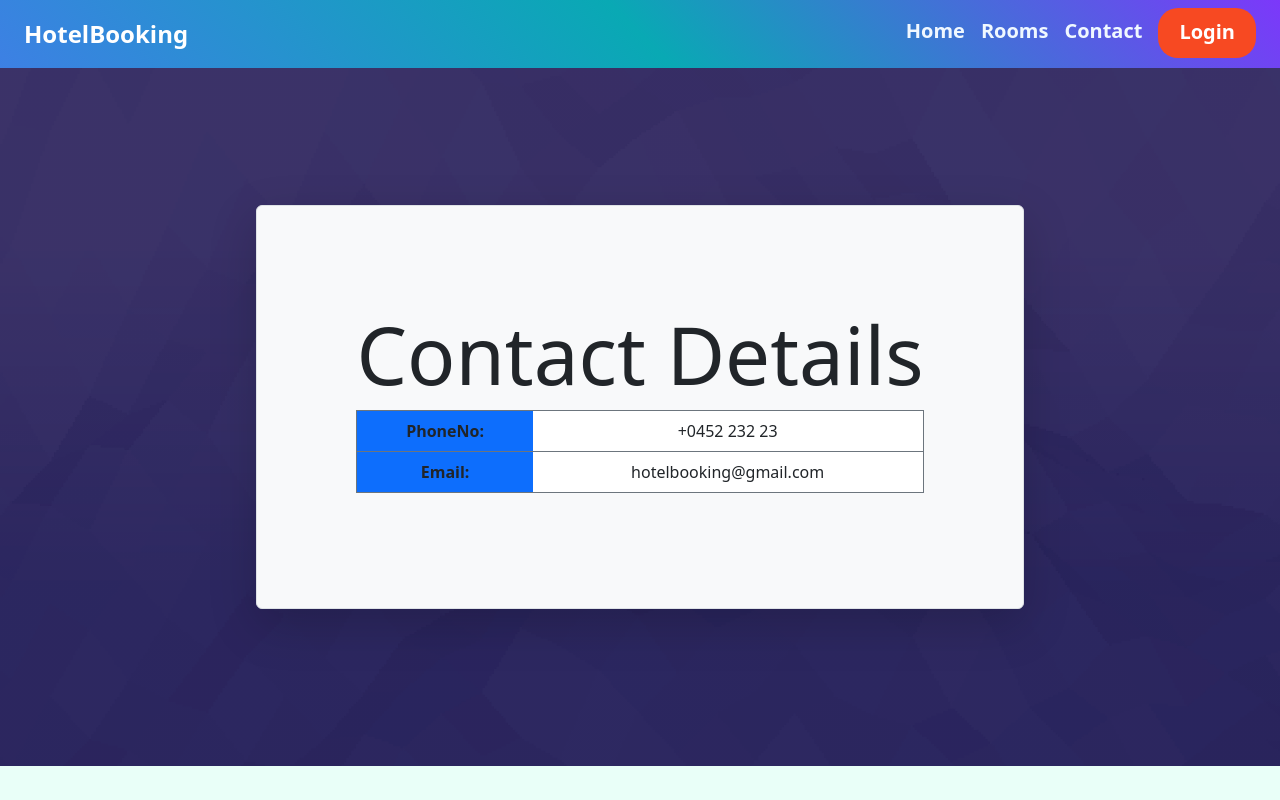
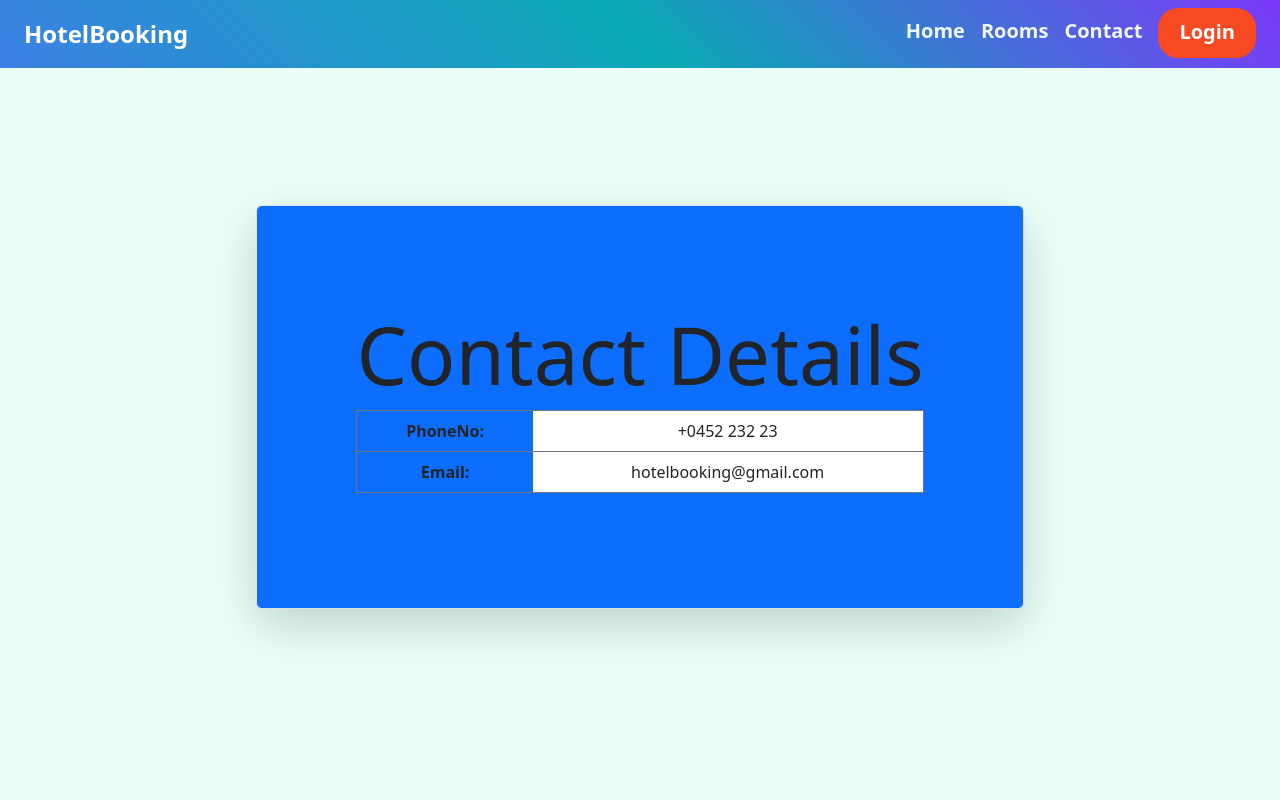
Before and after one commit to Hariharan-mk-14/Hotelproject, a Django app: page /contact/ in a window 1280 px wide. Run offline with Django 5.2, Linux system fonts and the light colour scheme.

Commit message:
Update contact.html

```diff
--- a/hotelapp/templates/contact.html
+++ b/hotelapp/templates/contact.html
@@ -1,17 +1,10 @@
 {% extends 'base.html' %}
 {% load static %}
 {% block content %}
-<style>
-    .container-fluid{
-        background:linear-gradient(135deg, rgba(0, 0, 0, 0.3), rgba(0, 0, 0, 0.3)),url("{% static 'img/background.png' %}") ;
-background-size:cover;
-background-repeat: no-repeat;
 
-    }
-</style>
 <div class="container-fluid" style="padding: 11%;" >
     <div class="d-flex justify-content-center align-item-center text-center">
-        <div class="border mx-auto my-3  bg-light shadow-lg br-3 rounded" style="padding: 10%;">
+        <div class="border mx-auto my-3  bg-primary shadow-lg br-3 rounded" style="padding: 10%;">
             <h1> Contact Details</h1>
             <table class="table border border-secondary ">
                 <tr>
```
